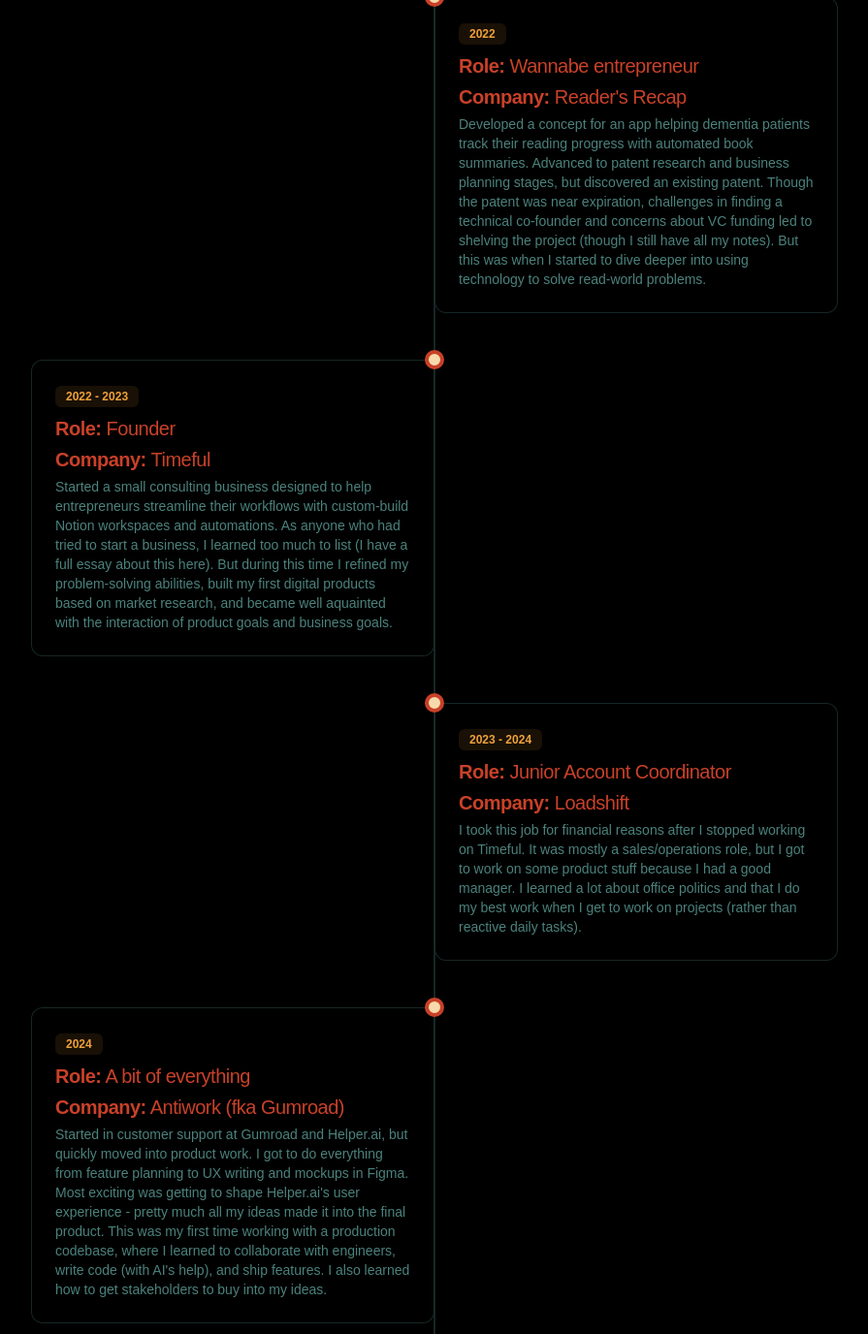
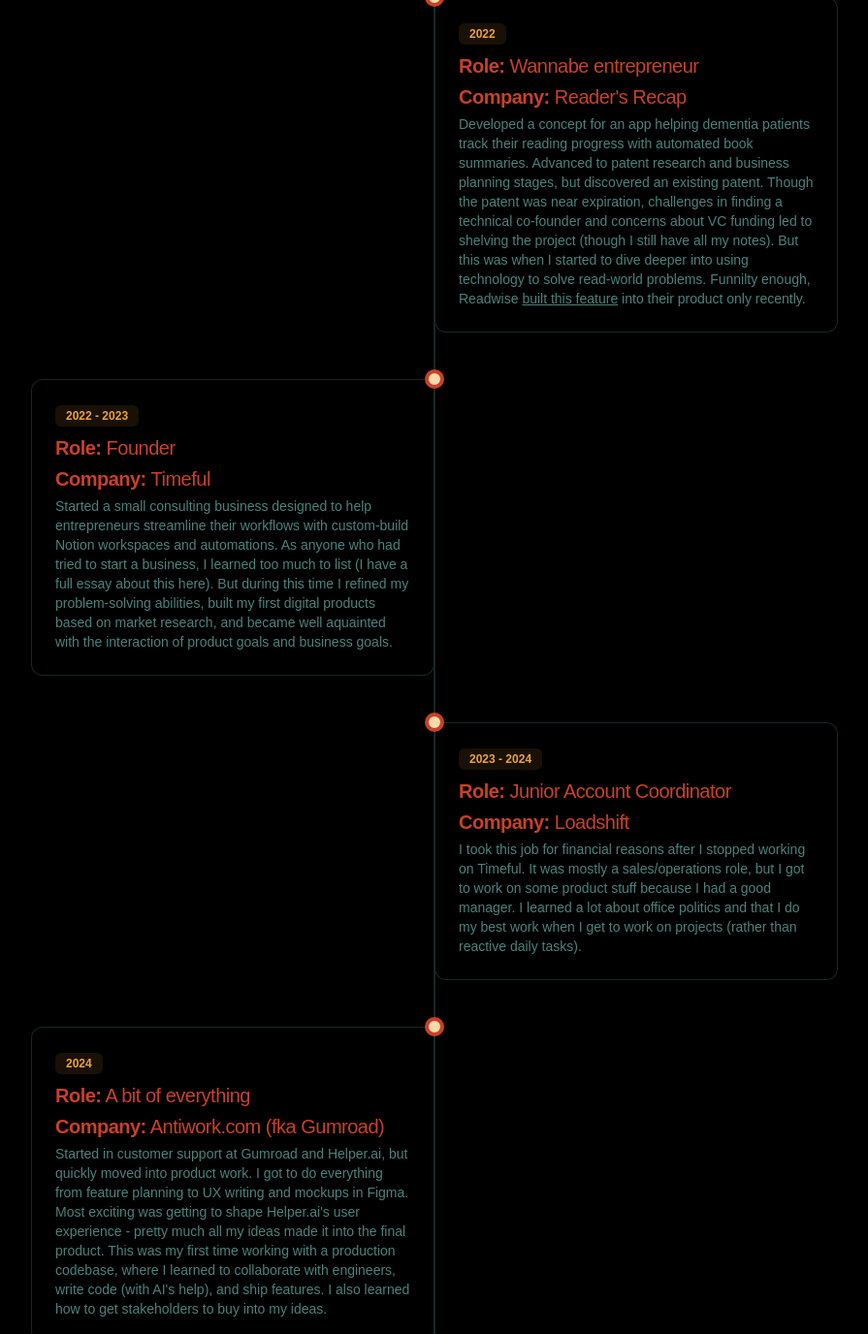
Before and after one commit to jayson-brady-98/personal-website, a Next.js app: page /work-history in a window 1280 px wide. Shown: the part 1983-3359 px from the top of the page at 97% size, without its empty margins (192-1087 px from the left). Built offline with nearby package versions, Linux system fonts and the light colour scheme.

Commit message:
Fixed escape errors

```diff
--- a/app/page.tsx
+++ b/app/page.tsx
@@ -56,11 +56,11 @@
                     I built my first product when I was 7-years-old.
                   </h2>
                   <div className="space-y-4 text-[#4B827D]" style={{ fontFamily: "'Space Mono', monospace" }}>
-                    <p>It wasn't built on Rails or Javascript. It was built on envy.</p>
+                    <p>It wasn&apos;t built on Rails or Javascript. It was built on envy.</p>
                     <p>I was surrounded by friends at school who had a Nintendo DS. I wanted one too, but I was raised in a household that taught me: If you want it, save up to buy it yourself.</p>
-                    <p>Unfortunately, my dollar-per-week pocket money wasn't going to get me there.</p>
+                    <p>Unfortunately, my dollar-per-week pocket money wasn&apos;t going to get me there.</p>
                     <p>So I decided to build one myself.</p>
-                    <p>Employing some fine cardboard-based craftsmanship, I created little hinges, drew on buttons, and sketched Super Mario Bros on the screen. It lacked the rigidity of hard plastic and the graphics of, well, anything with a graphics chip; but that didn't matter to me.</p>
+                    <p>Employing some fine cardboard-based craftsmanship, I created little hinges, drew on buttons, and sketched Super Mario Bros on the screen. It lacked the rigidity of hard plastic and the graphics of, well, anything with a graphics chip; but that didn&apos;t matter to me.</p>
                     <p>I had created what I wanted with what I had.</p>
                     <p>This was my first step into creating things.</p>
                   </div>
--- a/app/work-history/page.tsx
+++ b/app/work-history/page.tsx
@@ -4,7 +4,7 @@
 import { Badge } from "@/components/ui/badge"
 import { Card, CardContent } from "@/components/ui/card"
 import { motion, useScroll, useTransform } from "framer-motion"
-import { useRef } from "react"
+import Link from "next/link"
 
 const workHistory = [
   {
@@ -59,8 +59,9 @@
     title: "Wannabe entrepreneur",
     company: "Reader's Recap",
     period: "2022",
-    description:
-      "Developed a concept for an app helping dementia patients track their reading progress with automated book summaries. Advanced to patent research and business planning stages, but discovered an existing patent. Though the patent was near expiration, challenges in finding a technical co-founder and concerns about VC funding led to shelving the project (though I still have all my notes). But this was when I started to dive deeper into using technology to solve read-world problems.",
+    description: {
+      __html: "Developed a concept for an app helping dementia patients track their reading progress with automated book summaries. Advanced to patent research and business planning stages, but discovered an existing patent. Though the patent was near expiration, challenges in finding a technical co-founder and concerns about VC funding led to shelving the project (though I still have all my notes). But this was when I started to dive deeper into using technology to solve read-world problems. Funnilty enough, Readwise <a href='https://x.com/homsiT/status/1866968568350515697' class='text-[#4B827D] hover:text-[#C94128] transition-colors underline'>built this feature</a> into their product only recently."
+    },
   },
   {
     id: 8,
@@ -81,7 +82,7 @@
   {
     id: 10,
     title: "A bit of everything",
-    company: "Antiwork (fka Gumroad)",
+    company: "Antiwork.com (fka Gumroad)",
     period: "2024",
     description:
       "Started in customer support at Gumroad and Helper.ai, but quickly moved into product work. I got to do everything from feature planning to UX writing and mockups in Figma. Most exciting was getting to shape Helper.ai's user experience - pretty much all my ideas made it into the final product. This was my first time working with a production codebase, where I learned to collaborate with engineers, write code (with AI's help), and ship features. I also learned how to get stakeholders to buy into my ideas.",
@@ -97,7 +98,6 @@
 ]
 
 export default function WorkHistory() {
-  const ref = useRef<HTMLDivElement>(null)
   const { scrollY } = useScroll()
   const backgroundY = useTransform(scrollY, [0, 5000], [0, -300])
   const [isMounted, setIsMounted] = useState(false)
@@ -153,7 +153,7 @@
               </div>
               <p className="text-[#4B827D] text-sm sm:text-base md:text-lg italic font-light tracking-wide mx-auto backdrop-blur-sm bg-black/30 px-3 sm:px-4 py-2 rounded-lg relative
                 max-w-[90%] sm:max-w-2xl">
-                Everything I've done in terms of work or creation, all of which has culminated to the product-building egg head I am now
+                Everything I&apos;ve done in terms of work or creation, all of which has culminated to the product-building egg head I am now
               </p>
             </div>
             <div className="relative">
@@ -178,7 +178,11 @@
                         <h2 className="mb-1 text-xl tracking-tight text-[#C94128]">
                           <span className="font-bold">Company:</span> {job.company}
                         </h2>
-                        <p className="text-sm text-[#4B827D]">{job.description}</p>
+                        {typeof job.description === 'string' ? (
+                          <p className="text-sm text-[#4B827D]">{job.description}</p>
+                        ) : (
+                          <p className="text-sm text-[#4B827D]" dangerouslySetInnerHTML={job.description} />
+                        )}
                       </CardContent>
                     </Card>
                   </div>
--- a/app/writing/page.tsx
+++ b/app/writing/page.tsx
@@ -22,11 +22,11 @@
       },
       {
         type: "paragraph",
-        text: '"I want to build companies," I said without hesitation.'
+        text: '&ldquo;I want to build companies,&rdquo; I said without hesitation.'
       },
       {
         type: "paragraph",
-        text: 'Much to my chagrin, this answer was met with smirks. "Straight to the top huh?"'
+        text: 'Much to my chagrin, this answer was met with smirks. &ldquo;Straight to the top huh?&rdquo;'
       },
       {
         type: "paragraph",
@@ -42,7 +42,7 @@
       },
       {
         type: "paragraph",
-        text: 'And if this was my only driving force, things might have been different. But it wasn\'t enough to start a company in the hope of freedom. I had to be known as an entrepreneur. I needed "Jayson" to be synonymous with "… is an entrepreneur." I looked at successful entrepreneurs online and didn\'t just admire them, I needed to be one too.'
+        text: 'And if this was my only driving force, things might have been different. But it wasn&apos;t enough to start a company in the hope of freedom. I had to be known as an entrepreneur. I needed &ldquo;Jayson&rdquo; to be synonymous with &ldquo;… is an entrepreneur.&rdquo; I looked at successful entrepreneurs online and didn&apos;t just admire them, I needed to be one too.'
       },
       {
         type: "paragraph",
@@ -168,7 +168,7 @@
           },
           {
             type: "quote",
-            text: 'I’ve been white knuckling this business idea for so long I feel no clarity in anything. I feel directionless every day. Frequently I say to [my partner] “what the fuck am I doing? I���m poor, and for what?”',
+            text: 'I’ve been white knuckling this business idea for so long I feel no clarity in anything. I feel directionless every day. Frequently I say to [my partner] “what the fuck am I doing? I&m poor, and for what?”',
           },
           {
             type: "paragraph",
--- a/components/about-images.tsx
+++ b/components/about-images.tsx
@@ -29,7 +29,8 @@
           className="w-full h-full object-cover rounded-lg"
           style={{
             filter: 'contrast(1.1) saturate(1.2)',
-            objectPosition: 'center'
+            objectPosition: 'center',
+            borderColor: color
           }}
           priority
           onError={handleImageError}
```
